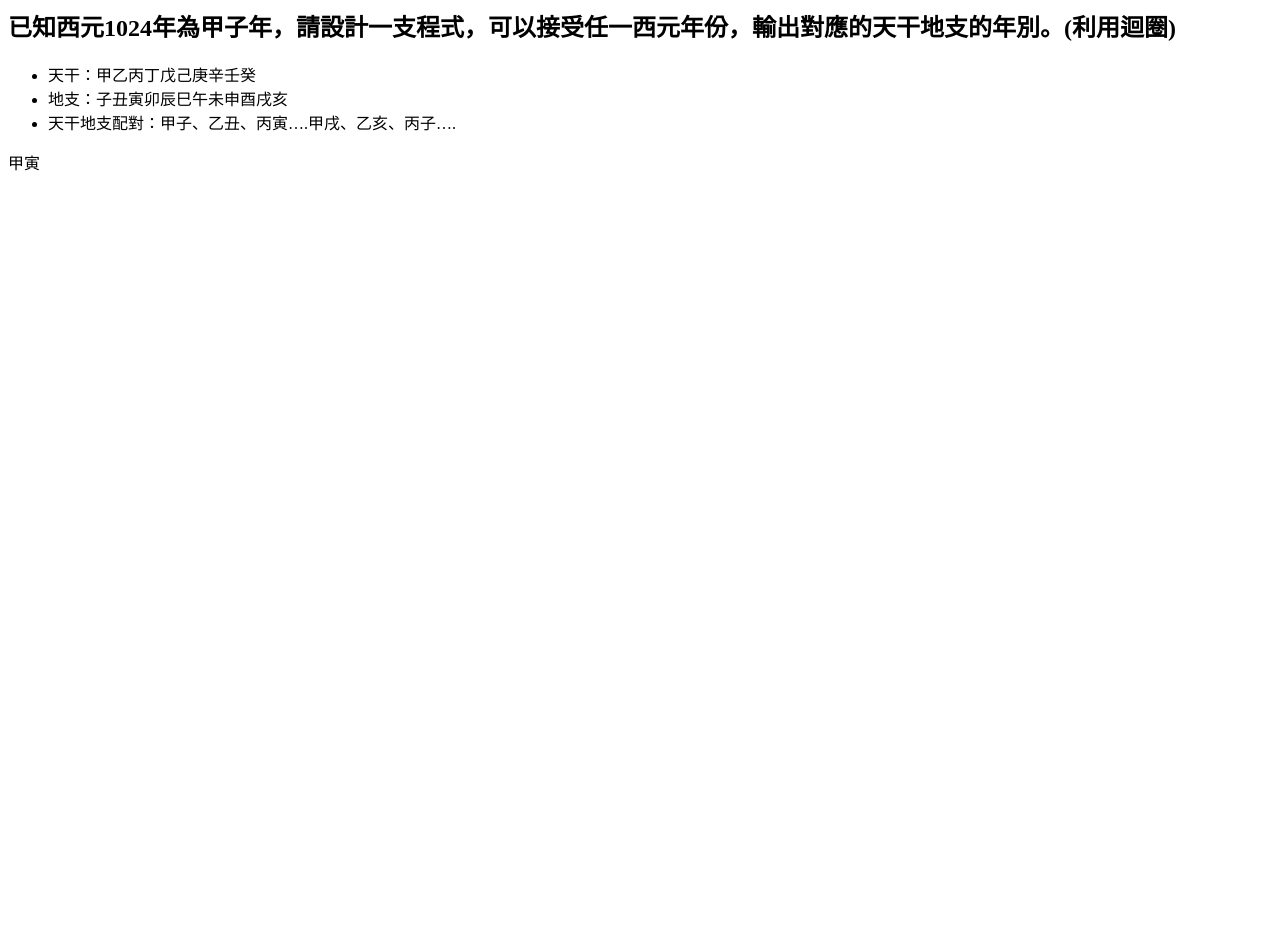
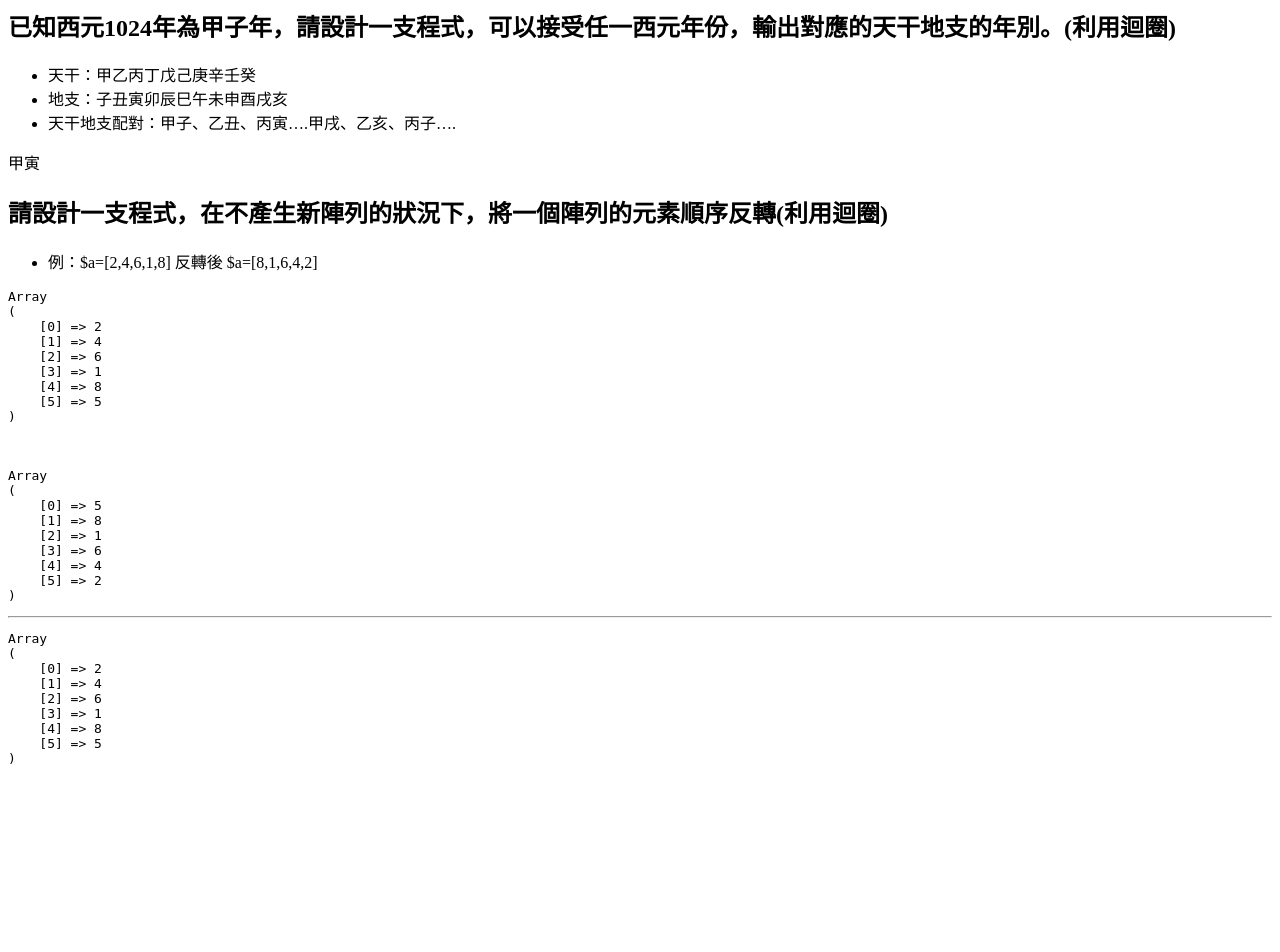
Before and after one commit to mackliu/113-PHP-Basic, a PHP site: page /array2.php in a window 1280 px wide. Shown: the part 418-1370 px from the top of the page. Before the commit the page ends 589 px from the top, so only its background shows below. Run offline with PHP 8.4, Linux system fonts and the light colour scheme.

Commit message:
反轉陣列元素

```diff
--- a/array2.php
+++ b/array2.php
@@ -95,8 +95,34 @@ echo $sl[($year-4)%60];
 
 
 ?>
+<h2>請設計一支程式，在不產生新陣列的狀況下，將一個陣列的元素順序反轉(利用迴圈)</h2>
+
+<ul>
+    <li>例：$a=[2,4,6,1,8] 反轉後 $a=[8,1,6,4,2]</li>
+</ul>
+<?php
+
+$a=[2,4,6,1,8,5];
+echo "<pre>";
+print_r($a);
+echo "</pre>";
+for($i=0;$i<floor(count($a)/2);$i++){
+    $tmp=$a[$i];
+    $a[$i]=$a[count($a)-1-$i];
+    $a[count($a)-1-$i]=$tmp;
+    }
+echo "<br>";
+echo "<pre>";
+print_r($a);
+echo "</pre>";
+echo "<hr>";
+echo "<pre>";
+print_r(array_reverse($a));
+echo "</pre>";
 
 
+
+?>
 
 
 <p>&nbsp;</p>
```
